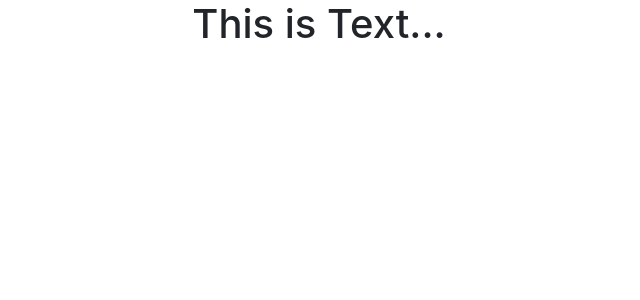
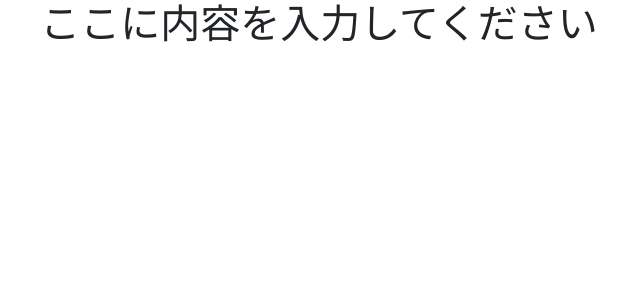
Before and after one commit to devman26173/project-frontend, a React (Create React App) app in the folder project-frontend/: page / in a window 1280 px wide. Shown: the top 300 px of the page, without its empty margins (321-961 px from the left). Built offline with nearby package versions, Linux system fonts and the light colour scheme.

Commit message:
[251226] update Demo text

```diff
--- a/project-frontend/src/Demo.jsx
+++ b/project-frontend/src/Demo.jsx
@@ -1,7 +1,7 @@
 export default function Demo(){
     return (
         <div>
-            <h1 className="text-center">This is Text...</h1>
+            <h1 className="text-center">ここに内容を入力してください</h1>
         </div>
     )
 }
```
